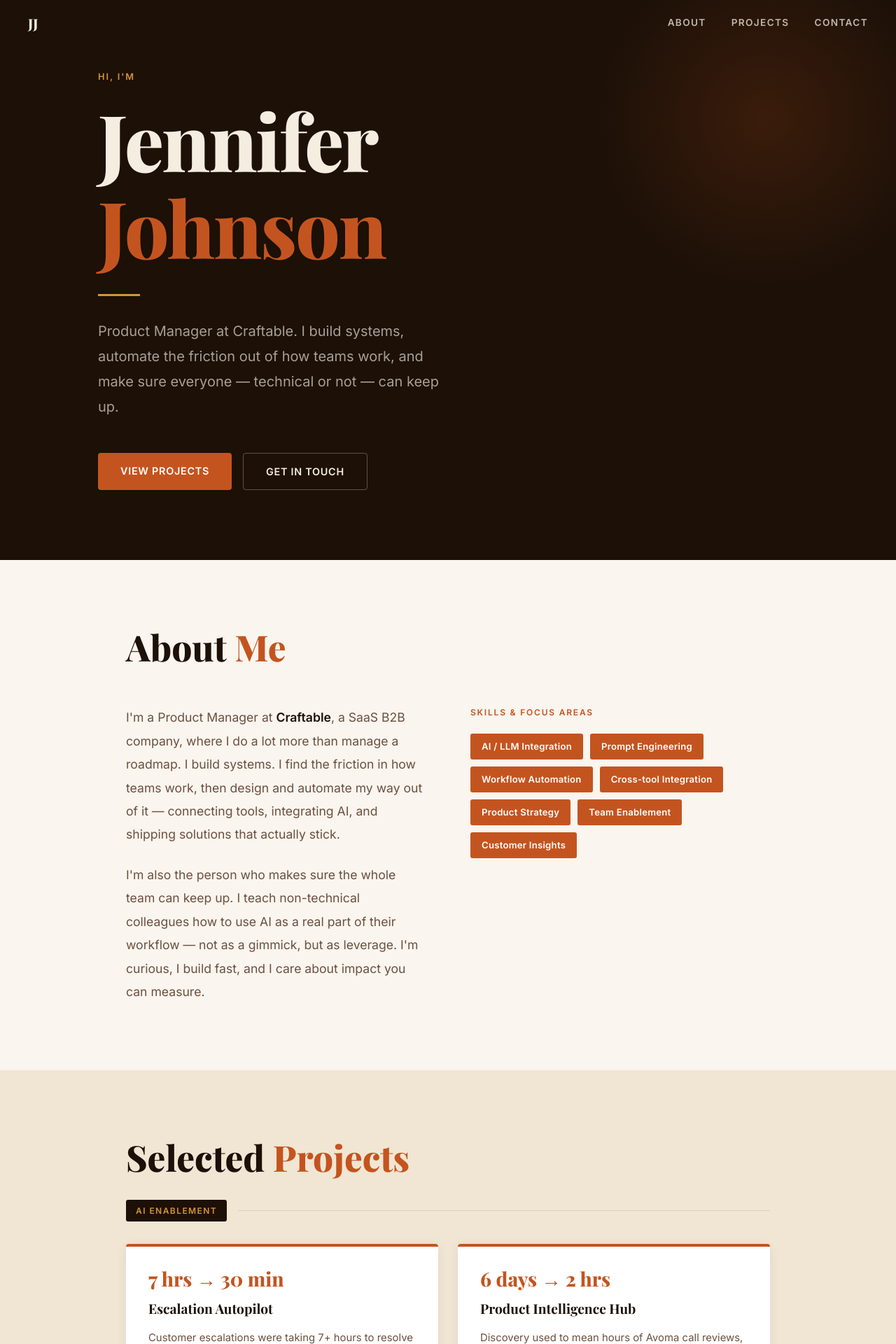
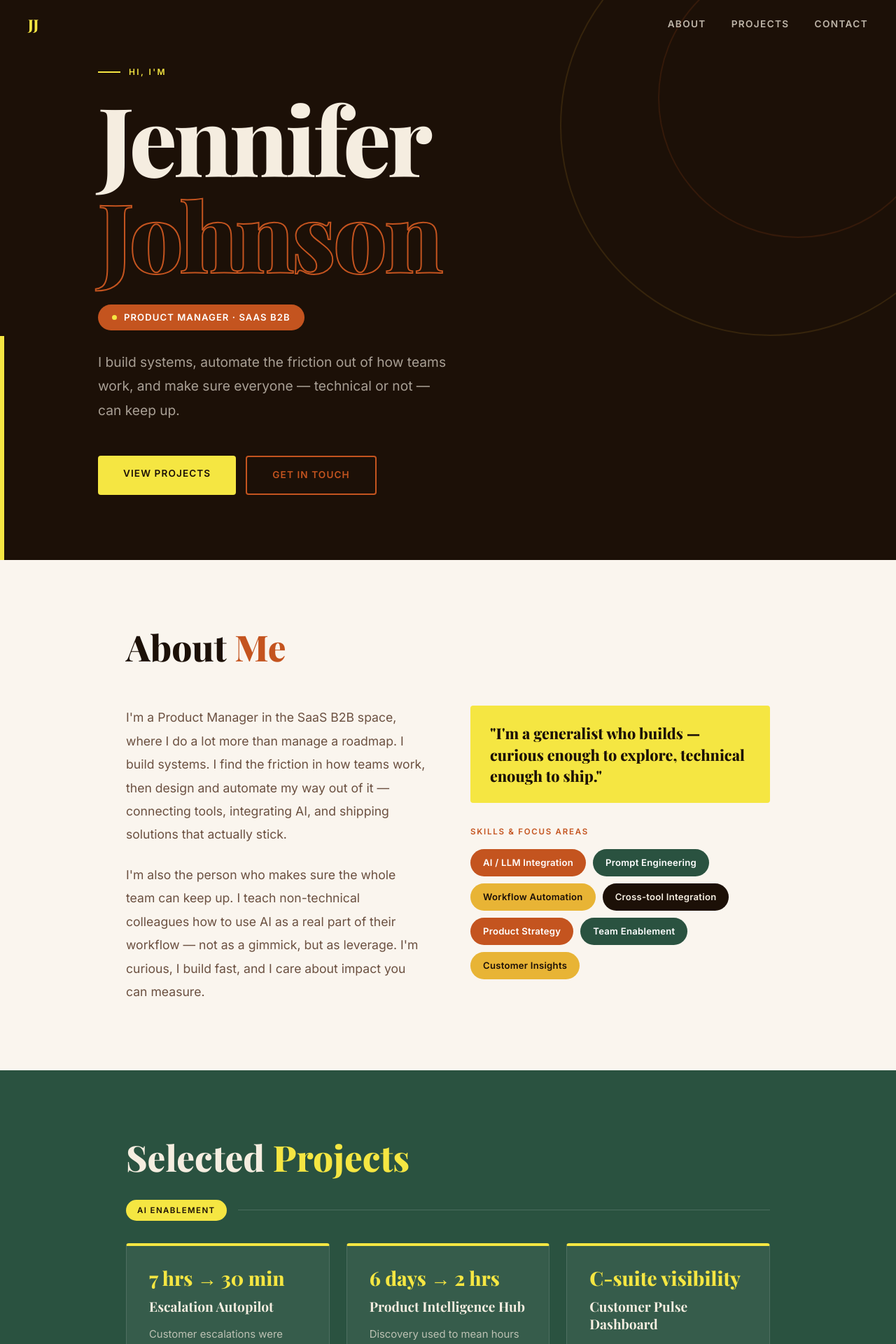
Before and after one commit to jen-a-johnson/portfolio, a React (Vite) app: page / in a window 1280 px wide. Shown: the top 1920 px of the page at 70% size. Built offline with nearby package versions, Linux system fonts and the light colour scheme.

Commit message:
Bold colorful redesign + remove Craftable branding

```diff
--- a/src/components/About.jsx
+++ b/src/components/About.jsx
@@ -1,11 +1,11 @@
 const skills = [
-  'AI / LLM Integration',
-  'Prompt Engineering',
-  'Workflow Automation',
-  'Cross-tool Integration',
-  'Product Strategy',
-  'Team Enablement',
-  'Customer Insights',
+  { label: 'AI / LLM Integration',    bg: '#c4541f', color: '#fff' },
+  { label: 'Prompt Engineering',       bg: '#2a5240', color: '#fff' },
+  { label: 'Workflow Automation',      bg: '#e8b435', color: '#1c1007' },
+  { label: 'Cross-tool Integration',   bg: '#1c1007', color: '#f5ede0' },
+  { label: 'Product Strategy',         bg: '#c4541f', color: '#fff' },
+  { label: 'Team Enablement',          bg: '#2a5240', color: '#fff' },
+  { label: 'Customer Insights',        bg: '#e8b435', color: '#1c1007' },
 ]
 
 export default function About() {
@@ -21,7 +21,7 @@ export default function About() {
         }}>
           <div>
             <p style={{ color: 'var(--text-muted)', marginBottom: '24px', fontSize: '1.1rem', lineHeight: 1.9 }}>
-              I&apos;m a Product Manager at <strong style={{ color: 'var(--text)' }}>Craftable</strong>, a SaaS B2B company,
+              I&apos;m a Product Manager in the SaaS B2B space,
               where I do a lot more than manage a roadmap. I build systems. I find the friction in how teams work,
               then design and automate my way out of it — connecting tools, integrating AI, and shipping solutions
               that actually stick.
@@ -32,29 +32,48 @@ export default function About() {
               I build fast, and I care about impact you can measure.
             </p>
           </div>
+
           <div>
+            {/* Yellow callout block */}
+            <div style={{
+              background: 'var(--yellow)',
+              padding: '24px 28px',
+              borderRadius: '4px',
+              marginBottom: '32px',
+            }}>
+              <p style={{
+                fontFamily: "'Playfair Display', Georgia, serif",
+                fontSize: '1.35rem',
+                fontWeight: 800,
+                color: 'var(--hero-bg)',
+                lineHeight: 1.4,
+              }}>
+                "I&apos;m a generalist who builds — curious enough to explore, technical enough to ship."
+              </p>
+            </div>
+
             <p style={{
               color: 'var(--accent)',
-              fontSize: '0.75rem',
+              fontSize: '0.72rem',
               fontWeight: 700,
               letterSpacing: '0.15em',
               textTransform: 'uppercase',
-              marginBottom: '20px',
+              marginBottom: '16px',
             }}>
               Skills &amp; Focus Areas
             </p>
             <div style={{ display: 'flex', flexWrap: 'wrap', gap: '10px' }}>
               {skills.map(skill => (
-                <span key={skill} style={{
-                  background: 'var(--accent)',
-                  color: '#fff',
-                  padding: '8px 16px',
-                  borderRadius: '3px',
+                <span key={skill.label} style={{
+                  background: skill.bg,
+                  color: skill.color,
+                  padding: '9px 18px',
+                  borderRadius: '99px',
                   fontSize: '0.82rem',
-                  fontWeight: 600,
+                  fontWeight: 700,
                   letterSpacing: '0.02em',
                 }}>
-                  {skill}
+                  {skill.label}
                 </span>
               ))}
             </div>
--- a/src/components/Hero.jsx
+++ b/src/components/Hero.jsx
@@ -9,103 +9,137 @@ export default function Hero() {
       position: 'relative',
       overflow: 'hidden',
     }}>
-      {/* Background accent circle */}
+      {/* Big decorative circle */}
       <div style={{
         position: 'absolute',
-        top: '-10%',
-        right: '-5%',
-        width: '500px',
-        height: '500px',
+        top: '-120px',
+        right: '-120px',
+        width: '600px',
+        height: '600px',
         borderRadius: '50%',
-        background: 'radial-gradient(circle, rgba(196,84,31,0.18) 0%, transparent 70%)',
+        border: '2px solid rgba(232,180,53,0.12)',
         pointerEvents: 'none',
+      }} />
+      <div style={{
+        position: 'absolute',
+        top: '-60px',
+        right: '-60px',
+        width: '400px',
+        height: '400px',
+        borderRadius: '50%',
+        border: '2px solid rgba(196,84,31,0.15)',
+        pointerEvents: 'none',
+      }} />
+      {/* Yellow accent block */}
+      <div style={{
+        position: 'absolute',
+        bottom: '0',
+        left: '0',
+        width: '6px',
+        height: '40%',
+        background: 'var(--yellow)',
       }} />
 
       <div style={{ maxWidth: '1000px', margin: '0 auto', width: '100%', position: 'relative' }}>
         <p style={{
-          color: 'var(--gold)',
-          fontWeight: 600,
-          letterSpacing: '0.15em',
+          color: 'var(--yellow)',
+          fontWeight: 700,
+          letterSpacing: '0.2em',
           textTransform: 'uppercase',
-          fontSize: '0.8rem',
-          marginBottom: '24px',
+          fontSize: '0.75rem',
+          marginBottom: '20px',
+          display: 'flex',
+          alignItems: 'center',
+          gap: '12px',
         }}>
+          <span style={{ display: 'inline-block', width: '32px', height: '2px', background: 'var(--yellow)' }} />
           Hi, I&apos;m
         </p>
         <h1 style={{
           fontFamily: "'Playfair Display', Georgia, serif",
-          fontSize: 'clamp(3.5rem, 10vw, 7rem)',
-          fontWeight: 800,
-          lineHeight: 1.0,
-          marginBottom: '12px',
+          fontSize: 'clamp(4rem, 12vw, 8.5rem)',
+          fontWeight: 900,
+          lineHeight: 0.95,
+          marginBottom: '8px',
           color: '#f5ede0',
-          letterSpacing: '-0.02em',
+          letterSpacing: '-0.03em',
         }}>
           Jennifer
         </h1>
         <h1 style={{
           fontFamily: "'Playfair Display', Georgia, serif",
-          fontSize: 'clamp(3.5rem, 10vw, 7rem)',
-          fontWeight: 800,
-          lineHeight: 1.0,
-          marginBottom: '40px',
-          color: 'var(--accent)',
-          letterSpacing: '-0.02em',
+          fontSize: 'clamp(4rem, 12vw, 8.5rem)',
+          fontWeight: 900,
+          lineHeight: 0.95,
+          marginBottom: '36px',
+          WebkitTextStroke: '2px var(--accent)',
+          color: 'transparent',
+          letterSpacing: '-0.03em',
         }}>
           Johnson
         </h1>
 
+        {/* Role pill */}
         <div style={{
-          width: '60px',
-          height: '3px',
-          background: 'var(--gold)',
-          marginBottom: '32px',
-        }} />
+          display: 'inline-flex',
+          alignItems: 'center',
+          gap: '10px',
+          background: 'var(--accent)',
+          color: '#fff',
+          padding: '8px 20px',
+          borderRadius: '99px',
+          fontSize: '0.82rem',
+          fontWeight: 700,
+          letterSpacing: '0.08em',
+          textTransform: 'uppercase',
+          marginBottom: '28px',
+        }}>
+          <span style={{ width: '7px', height: '7px', borderRadius: '50%', background: 'var(--yellow)', flexShrink: 0 }} />
+          Product Manager · SaaS B2B
+        </div>
 
         <p style={{
-          fontSize: 'clamp(1.05rem, 2vw, 1.25rem)',
+          fontSize: 'clamp(1.05rem, 2vw, 1.2rem)',
           color: 'rgba(245,237,224,0.65)',
-          maxWidth: '520px',
+          maxWidth: '500px',
           marginBottom: '48px',
           lineHeight: 1.8,
+          display: 'block',
         }}>
-          Product Manager at Craftable. I build systems, automate the friction out of how teams work,
+          I build systems, automate the friction out of how teams work,
           and make sure everyone — technical or not — can keep up.
         </p>
-        <div style={{ display: 'flex', gap: '16px', flexWrap: 'wrap' }}>
-          <a
-            href="#projects"
-            style={{
-              background: 'var(--accent)',
-              color: '#fff',
-              padding: '14px 32px',
+
+        <div style={{ display: 'flex', gap: '14px', flexWrap: 'wrap' }}>
+          <a href="#projects" style={{
+            background: 'var(--yellow)',
+            color: 'var(--hero-bg)',
+            padding: '15px 36px',
             borderRadius: '4px',
-              fontWeight: 700,
-              fontSize: '0.9rem',
-              letterSpacing: '0.05em',
+            fontWeight: 800,
+            fontSize: '0.85rem',
+            letterSpacing: '0.08em',
             textTransform: 'uppercase',
-              transition: 'background 0.2s',
+            transition: 'opacity 0.2s',
           }}
-            onMouseEnter={e => e.target.style.background = 'var(--accent-dark)'}
-            onMouseLeave={e => e.target.style.background = 'var(--accent)'}
+            onMouseEnter={e => e.target.style.opacity = '0.85'}
+            onMouseLeave={e => e.target.style.opacity = '1'}
           >
             View Projects
           </a>
-          <a
-            href="#contact"
-            style={{
-              border: '1.5px solid rgba(245,237,224,0.3)',
-              color: '#f5ede0',
-              padding: '14px 32px',
+          <a href="#contact" style={{
+            border: '2px solid var(--accent)',
+            color: 'var(--accent)',
+            padding: '15px 36px',
             borderRadius: '4px',
-              fontWeight: 700,
-              fontSize: '0.9rem',
-              letterSpacing: '0.05em',
+            fontWeight: 800,
+            fontSize: '0.85rem',
+            letterSpacing: '0.08em',
             textTransform: 'uppercase',
-              transition: 'border-color 0.2s',
+            transition: 'all 0.2s',
           }}
-            onMouseEnter={e => e.target.style.borderColor = 'rgba(245,237,224,0.8)'}
-            onMouseLeave={e => e.target.style.borderColor = 'rgba(245,237,224,0.3)'}
+            onMouseEnter={e => { e.target.style.background = 'var(--accent)'; e.target.style.color = '#fff' }}
+            onMouseLeave={e => { e.target.style.background = 'transparent'; e.target.style.color = 'var(--accent)' }}
           >
             Get In Touch
           </a>
--- a/src/components/Nav.jsx
+++ b/src/components/Nav.jsx
@@ -27,10 +27,11 @@ export default function Nav() {
     }}>
       <span style={{
         fontFamily: "'Playfair Display', Georgia, serif",
-        fontWeight: 800,
-        fontSize: '1.2rem',
-        color: scrolled ? 'var(--accent)' : '#f5ede0',
+        fontWeight: 900,
+        fontSize: '1.3rem',
+        color: scrolled ? 'var(--accent)' : 'var(--yellow)',
         transition: 'color 0.3s',
+        letterSpacing: '-0.02em',
       }}>
         JJ
       </span>
--- a/src/components/Projects.jsx
+++ b/src/components/Projects.jsx
@@ -43,9 +43,9 @@ const projects = [
 
 export default function Projects() {
   return (
-    <section id="projects" style={{ background: 'var(--surface)' }}>
+    <section id="projects" style={{ background: 'var(--green)' }}>
       <div className="section-container">
-        <h2 className="section-title">Selected <span>Projects</span></h2>
+        <h2 className="section-title" style={{ color: '#f5ede0' }}>Selected <span style={{ color: 'var(--yellow)' }}>Projects</span></h2>
 
         <div style={{
           display: 'flex',
@@ -55,75 +55,75 @@ export default function Projects() {
           marginTop: '-24px',
         }}>
           <span style={{
-            background: 'var(--hero-bg)',
-            color: 'var(--gold)',
-            padding: '6px 14px',
-            borderRadius: '3px',
-            fontSize: '0.75rem',
-            fontWeight: 700,
+            background: 'var(--yellow)',
+            color: 'var(--hero-bg)',
+            padding: '6px 16px',
+            borderRadius: '99px',
+            fontSize: '0.72rem',
+            fontWeight: 800,
             letterSpacing: '0.12em',
             textTransform: 'uppercase',
           }}>
             AI Enablement
           </span>
-          <div style={{ flex: 1, height: '1px', background: 'var(--border)' }} />
+          <div style={{ flex: 1, height: '1px', background: 'rgba(255,255,255,0.15)' }} />
         </div>
 
         <div style={{
           display: 'grid',
           gridTemplateColumns: 'repeat(auto-fit, minmax(290px, 1fr))',
-          gap: '28px',
+          gap: '24px',
         }}>
           {projects.map(project => (
             <div key={project.title} style={{
-              background: 'var(--card)',
-              borderTop: '4px solid var(--accent)',
+              background: 'rgba(255,255,255,0.06)',
+              border: '1px solid rgba(255,255,255,0.12)',
+              borderTop: '4px solid var(--yellow)',
               borderRadius: '4px',
               padding: '32px',
               display: 'flex',
               flexDirection: 'column',
-              gap: '16px',
-              boxShadow: '0 2px 16px rgba(28,16,7,0.07)',
-              transition: 'transform 0.2s, box-shadow 0.2s',
+              gap: '14px',
+              transition: 'transform 0.2s, background 0.2s',
             }}
               onMouseEnter={e => {
                 e.currentTarget.style.transform = 'translateY(-4px)'
-                e.currentTarget.style.boxShadow = '0 8px 32px rgba(28,16,7,0.14)'
+                e.currentTarget.style.background = 'rgba(255,255,255,0.1)'
               }}
               onMouseLeave={e => {
                 e.currentTarget.style.transform = 'translateY(0)'
-                e.currentTarget.style.boxShadow = '0 2px 16px rgba(28,16,7,0.07)'
+                e.currentTarget.style.background = 'rgba(255,255,255,0.06)'
               }}
             >
               <div style={{
                 fontFamily: "'Playfair Display', Georgia, serif",
                 fontSize: '1.75rem',
-                fontWeight: 800,
-                color: 'var(--accent)',
+                fontWeight: 900,
+                color: 'var(--yellow)',
                 lineHeight: 1,
               }}>
                 {project.stat}
               </div>
               <h3 style={{
                 fontFamily: "'Playfair Display', Georgia, serif",
-                color: 'var(--text)',
+                color: '#f5ede0',
                 fontWeight: 700,
                 fontSize: '1.2rem',
                 lineHeight: 1.3,
               }}>
                 {project.title}
               </h3>
-              <p style={{ color: 'var(--text-muted)', fontSize: '0.93rem', lineHeight: 1.8, flex: 1 }}>
+              <p style={{ color: 'rgba(245,237,224,0.7)', fontSize: '0.93rem', lineHeight: 1.8, flex: 1 }}>
                 {project.description}
               </p>
               <div style={{ display: 'flex', flexWrap: 'wrap', gap: '8px' }}>
                 {project.tags.map(tag => (
                   <span key={tag} style={{
-                    background: 'var(--surface)',
-                    border: '1px solid var(--border)',
-                    color: 'var(--text-muted)',
+                    background: 'rgba(255,255,255,0.08)',
+                    border: '1px solid rgba(255,255,255,0.15)',
+                    color: 'rgba(245,237,224,0.8)',
                     padding: '4px 10px',
-                    borderRadius: '3px',
+                    borderRadius: '99px',
                     fontSize: '0.75rem',
                     fontWeight: 600,
                     fontFamily: 'monospace',
@@ -140,59 +140,59 @@ export default function Projects() {
         {/* Personal Projects */}
         <div style={{ display: 'flex', alignItems: 'center', gap: '16px', marginBottom: '32px', marginTop: '56px' }}>
           <span style={{
-            background: 'var(--hero-bg)',
-            color: 'var(--gold)',
-            padding: '6px 14px',
-            borderRadius: '3px',
-            fontSize: '0.75rem',
-            fontWeight: 700,
+            background: 'var(--accent)',
+            color: '#fff',
+            padding: '6px 16px',
+            borderRadius: '99px',
+            fontSize: '0.72rem',
+            fontWeight: 800,
             letterSpacing: '0.12em',
             textTransform: 'uppercase',
           }}>
             Personal Projects
           </span>
-          <div style={{ flex: 1, height: '1px', background: 'var(--border)' }} />
+          <div style={{ flex: 1, height: '1px', background: 'rgba(255,255,255,0.15)' }} />
         </div>
 
         <div style={{ display: 'grid', gridTemplateColumns: 'repeat(auto-fit, minmax(290px, 1fr))', gap: '28px' }}>
           {personalProjects.map(project => (
             <div key={project.title} style={{
-              background: 'var(--card)',
+              background: 'rgba(255,255,255,0.06)',
+              border: '1px solid rgba(255,255,255,0.12)',
               borderTop: '4px solid var(--accent)',
               borderRadius: '4px',
               padding: '32px',
               display: 'flex',
               flexDirection: 'column',
-              gap: '16px',
-              boxShadow: '0 2px 16px rgba(28,16,7,0.07)',
-              transition: 'transform 0.2s, box-shadow 0.2s',
+              gap: '14px',
+              transition: 'transform 0.2s, background 0.2s',
             }}
               onMouseEnter={e => {
                 e.currentTarget.style.transform = 'translateY(-4px)'
-                e.currentTarget.style.boxShadow = '0 8px 32px rgba(28,16,7,0.14)'
+                e.currentTarget.style.background = 'rgba(255,255,255,0.1)'
               }}
               onMouseLeave={e => {
                 e.currentTarget.style.transform = 'translateY(0)'
-                e.currentTarget.style.boxShadow = '0 2px 16px rgba(28,16,7,0.07)'
+                e.currentTarget.style.background = 'rgba(255,255,255,0.06)'
               }}
             >
-              <div style={{ fontFamily: "'Playfair Display', Georgia, serif", fontSize: '1.75rem', fontWeight: 800, color: 'var(--accent)', lineHeight: 1 }}>
+              <div style={{ fontFamily: "'Playfair Display', Georgia, serif", fontSize: '1.75rem', fontWeight: 900, color: 'var(--accent)', lineHeight: 1 }}>
                 {project.stat}
               </div>
-              <h3 style={{ fontFamily: "'Playfair Display', Georgia, serif", color: 'var(--text)', fontWeight: 700, fontSize: '1.2rem', lineHeight: 1.3 }}>
+              <h3 style={{ fontFamily: "'Playfair Display', Georgia, serif", color: '#f5ede0', fontWeight: 700, fontSize: '1.2rem', lineHeight: 1.3 }}>
                 {project.title}
               </h3>
-              <p style={{ color: 'var(--text-muted)', fontSize: '0.93rem', lineHeight: 1.8, flex: 1 }}>
+              <p style={{ color: 'rgba(245,237,224,0.7)', fontSize: '0.93rem', lineHeight: 1.8, flex: 1 }}>
                 {project.description}
               </p>
-              <div style={{ display: 'flex', flexWrap: 'wrap', gap: '8px', marginBottom: '8px' }}>
+              <div style={{ display: 'flex', flexWrap: 'wrap', gap: '8px', marginBottom: '4px' }}>
                 {project.tags.map(tag => (
                   <span key={tag} style={{
-                    background: 'var(--surface)',
-                    border: '1px solid var(--border)',
-                    color: 'var(--text-muted)',
+                    background: 'rgba(255,255,255,0.08)',
+                    border: '1px solid rgba(255,255,255,0.15)',
+                    color: 'rgba(245,237,224,0.8)',
                     padding: '4px 10px',
-                    borderRadius: '3px',
+                    borderRadius: '99px',
                     fontSize: '0.75rem',
                     fontWeight: 600,
                     fontFamily: 'monospace',
@@ -204,26 +204,28 @@ export default function Projects() {
               </div>
               <div style={{ display: 'flex', gap: '12px' }}>
                 <a href={project.demo} target="_blank" rel="noopener noreferrer" style={{
-                  padding: '8px 18px',
+                  padding: '10px 22px',
                   background: 'var(--accent)',
                   color: '#fff',
-                  borderRadius: '3px',
+                  borderRadius: '4px',
                   fontSize: '0.8rem',
-                  fontWeight: 700,
+                  fontWeight: 800,
                   textDecoration: 'none',
-                  letterSpacing: '0.04em',
+                  letterSpacing: '0.06em',
+                  textTransform: 'uppercase',
                 }}>
                   Live Demo →
                 </a>
                 <a href={project.github} target="_blank" rel="noopener noreferrer" style={{
-                  padding: '8px 18px',
-                  border: '1.5px solid var(--border)',
-                  color: 'var(--text-muted)',
-                  borderRadius: '3px',
+                  padding: '10px 22px',
+                  border: '1.5px solid rgba(255,255,255,0.25)',
+                  color: 'rgba(245,237,224,0.8)',
+                  borderRadius: '4px',
                   fontSize: '0.8rem',
-                  fontWeight: 700,
+                  fontWeight: 800,
                   textDecoration: 'none',
-                  letterSpacing: '0.04em',
+                  letterSpacing: '0.06em',
+                  textTransform: 'uppercase',
                 }}>
                   GitHub
                 </a>
--- a/src/index.css
+++ b/src/index.css
@@ -11,7 +11,10 @@
   --hero-bg: #1c1007;
   --accent: #c4541f;
   --accent-dark: #9e3e12;
-  --gold: #d4943a;
+  --gold: #e8b435;
+  --green: #2a5240;
+  --green-dark: #1e3b2e;
+  --yellow: #f5e642;
   --text: #1c1007;
   --text-muted: #6b5040;
   --text-light: #f5ede0;
```
Also changed, not shown: src/components/Contact.jsx (+10 -10 lines). Lines whose indentation alone changed are shown as unchanged.
